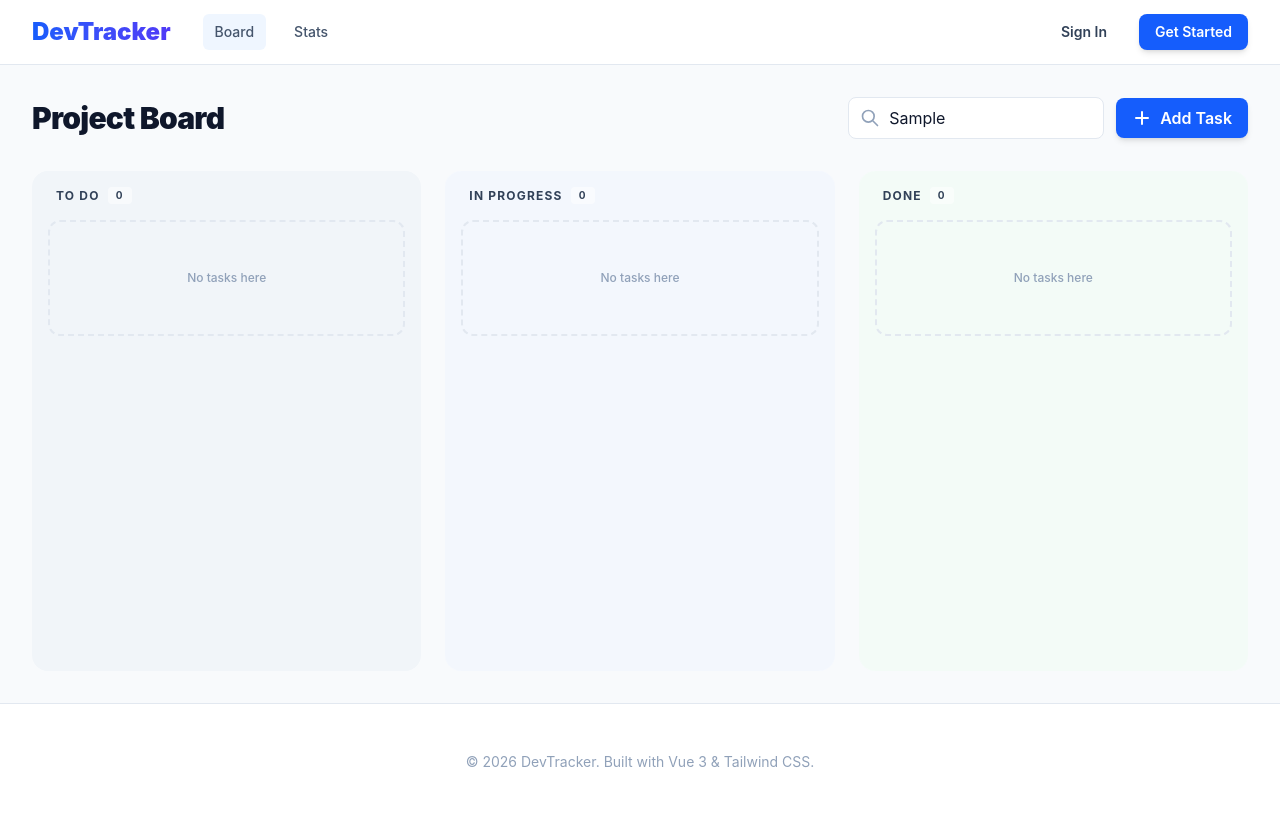
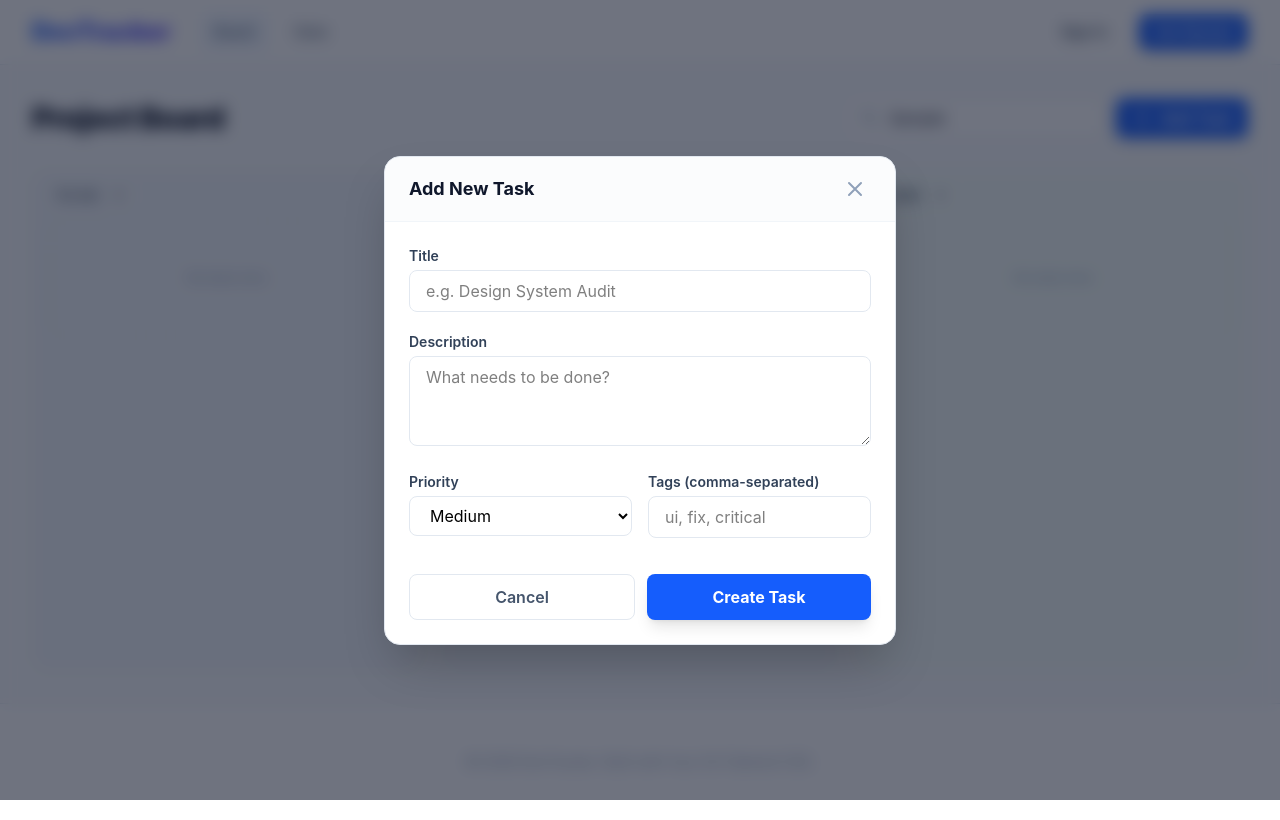
Before and after one commit to Kal-T/dev-tracker, a Vue app: page /board in a window 1280 px wide. Both pictures are taken after typing "Sample" into the empty fields and a click on the button "Add Task". Built offline with nearby package versions, Linux system fonts and the light colour scheme; the HTML template or start-up script is replaced by a standard one.

Commit message:
implement AddTaskModal with VeeValidate/Yup and slot-based BaseModal

```diff
--- a/package.json
+++ b/package.json
@@ -22,8 +22,10 @@
     "@tailwindcss/vite": "^4.2.4",
     "pinia": "^3.0.4",
     "tailwindcss": "^4.2.4",
+    "vee-validate": "^4.15.1",
     "vue": "beta",
-    "vue-router": "^5.0.4"
+    "vue-router": "^5.0.4",
+    "yup": "^1.7.1"
   },
   "devDependencies": {
     "@tsconfig/node24": "^24.0.4",
--- /dev/null
+++ b/src/components/AddTaskModal.vue
@@ -0,0 +1,125 @@
+<script setup lang="ts">
+import { useForm, useField } from 'vee-validate'
+import * as yup from 'yup'
+import { useTaskStore } from '@/stores/taskStore'
+import BaseModal from './BaseModal.vue'
+
+const emit = defineEmits<{
+  (e: 'close'): void
+}>()
+
+const taskStore = useTaskStore()
+
+// Validation Schema
+const schema = yup.object({
+  title: yup.string().required('Title is required').min(3, 'Title must be at least 3 characters'),
+  description: yup.string().optional(),
+  priority: yup.string().oneOf(['low', 'medium', 'high']).required('Priority is required'),
+  tags: yup.string().optional()
+})
+
+const { handleSubmit, errors, isSubmitting } = useForm({
+  validationSchema: schema,
+  initialValues: {
+    priority: 'medium',
+    tags: ''
+  }
+})
+
+const { value: title } = useField<string>('title')
+const { value: description } = useField<string>('description')
+const { value: priority } = useField<string>('priority')
+const { value: tagsInput } = useField<string>('tags')
+
+const onSubmit = handleSubmit((values) => {
+  // Process tags from comma-separated string to array
+  const tagsArray = values.tags
+    ? values.tags.split(',').map(tag => tag.trim()).filter(tag => tag !== '')
+    : []
+
+  taskStore.addTask({
+    title: values.title,
+    description: values.description || '',
+    priority: values.priority as 'low' | 'medium' | 'high',
+    status: 'todo',
+    tags: tagsArray
+  })
+
+  emit('close')
+})
+</script>
+
+<template>
+  <BaseModal @close="$emit('close')">
+    <template #title>Add New Task</template>
+
+    <form @submit="onSubmit" class="space-y-5">
+      <!-- Title Field -->
+      <div>
+        <label class="block text-sm font-semibold text-slate-700 mb-1">Title</label>
+        <input
+          v-model="title"
+          type="text"
+          placeholder="e.g. Design System Audit"
+          class="w-full px-4 py-2 rounded-lg border focus:ring-2 focus:ring-blue-500 outline-none transition-all"
+          :class="errors.title ? 'border-red-500 bg-red-50' : 'border-slate-200'"
+        >
+        <span v-if="errors.title" class="text-xs text-red-500 mt-1 block">{{ errors.title }}</span>
+      </div>
+
+      <!-- Description Field -->
+      <div>
+        <label class="block text-sm font-semibold text-slate-700 mb-1">Description</label>
+        <textarea
+          v-model="description"
+          rows="3"
+          placeholder="What needs to be done?"
+          class="w-full px-4 py-2 rounded-lg border border-slate-200 focus:ring-2 focus:ring-blue-500 outline-none transition-all"
+        ></textarea>
+      </div>
+
+      <div class="grid grid-cols-2 gap-4">
+        <!-- Priority Field -->
+        <div>
+          <label class="block text-sm font-semibold text-slate-700 mb-1">Priority</label>
+          <select
+            v-model="priority"
+            class="w-full px-4 py-2 rounded-lg border border-slate-200 focus:ring-2 focus:ring-blue-500 outline-none transition-all bg-white"
+          >
+            <option value="low">Low</option>
+            <option value="medium">Medium</option>
+            <option value="high">High</option>
+          </select>
+        </div>
+
+        <!-- Tags Field -->
+        <div>
+          <label class="block text-sm font-semibold text-slate-700 mb-1">Tags (comma-separated)</label>
+          <input
+            v-model="tagsInput"
+            type="text"
+            placeholder="ui, fix, critical"
+            class="w-full px-4 py-2 rounded-lg border border-slate-200 focus:ring-2 focus:ring-blue-500 outline-none transition-all"
+          >
+        </div>
+      </div>
+
+      <div class="pt-4 flex gap-3">
+        <button
+          type="button"
+          @click="$emit('close')"
+          class="flex-1 px-4 py-2.5 rounded-lg border border-slate-200 text-slate-600 font-semibold hover:bg-slate-50 transition-colors"
+        >
+          Cancel
+        </button>
+        <button
+          type="submit"
+          :disabled="isSubmitting"
+          class="flex-1 bg-blue-600 text-white px-4 py-2.5 rounded-lg font-bold shadow-lg hover:bg-blue-700 disabled:opacity-50 transition-all"
+        >
+          {{ isSubmitting ? 'Adding...' : 'Create Task' }}
+        </button>
+      </div>
+    </form>
+  </BaseModal>
+</template>
--- /dev/null
+++ b/src/components/BaseModal.vue
@@ -0,0 +1,50 @@
+<script setup lang="ts">
+defineEmits<{
+  (e: 'close'): void
+}>()
+</script>
+
+<template>
+  <Teleport to="body">
+    <div
+      class="fixed inset-0 z-[100] flex items-center justify-center p-4 sm:p-6"
+      role="dialog"
+      aria-modal="true"
+    >
+      <!-- Backdrop -->
+      <div
+        class="absolute inset-0 bg-slate-900/60 backdrop-blur-sm transition-opacity"
+        @click="$emit('close')"
+      ></div>
+
+      <!-- Modal Content -->
+      <div class="relative bg-white rounded-2xl shadow-2xl w-full max-w-lg transform transition-all overflow-hidden border border-slate-200">
+        <div class="px-6 py-4 border-b border-slate-100 flex justify-between items-center bg-slate-50/50">
+          <h3 class="text-lg font-bold text-slate-900">
+            <slot name="title">Modal Title</slot>
+          </h3>
+          <button
+            @click="$emit('close')"
+            class="text-slate-400 hover:text-slate-600 p-1 rounded-full hover:bg-slate-100 transition-colors"
+          >
+            <svg xmlns="http://www.w3.org/2000/svg" class="h-6 w-6" fill="none" viewBox="0 0 24 24" stroke="currentColor">
+              <path stroke-linecap="round" stroke-linejoin="round" stroke-width="2" d="M6 18L18 6M6 6l12 12" />
+            </svg>
+          </button>
+        </div>
+
+        <div class="p-6">
+          <slot />
+        </div>
+
+        <div v-if="$slots.footer" class="px-6 py-4 border-t border-slate-100 bg-slate-50/50">
+          <slot name="footer" />
+        </div>
+      </div>
+    </div>
+  </Teleport>
+</template>
+
+<style scoped>
+/* Add transitions if needed */
+</style>
--- a/src/views/BoardView.vue
+++ b/src/views/BoardView.vue
@@ -2,9 +2,11 @@
 import { ref, computed } from 'vue'
 import { useTaskStore, type TaskStatus } from '@/stores/taskStore'
 import TaskCard from '@/components/TaskCard.vue'
+import AddTaskModal from '@/components/AddTaskModal.vue'
 
 const taskStore = useTaskStore()
 const searchQuery = ref('')
+const isModalOpen = ref(false)
 
 // Filtered tasks based on search query
 const filteredTasks = computed(() => {
@@ -42,15 +44,8 @@ const handleDelete = (id: string) => {
   }
 }
 
-// Helper to add a mock task if the board is empty
-const addSampleTask = () => {
-  taskStore.addTask({
-    title: 'New Feature Request',
-    description: 'Implement dark mode toggle in the settings panel.',
-    status: 'todo',
-    priority: 'medium',
-    tags: ['ui', 'ux'],
-  })
+const toggleModal = () => {
+  isModalOpen.value = !isModalOpen.value
 }
 </script>
 
@@ -72,7 +67,7 @@ const addSampleTask = () => {
           >
         </div>
         <button
-          @click="addSampleTask"
+          @click="toggleModal"
           class="bg-blue-600 hover:bg-blue-700 text-white px-4 py-2 rounded-lg font-semibold shadow-md hover:shadow-blue-200 transition-all flex items-center gap-2 whitespace-nowrap"
         >
           <svg xmlns="http://www.w3.org/2000/svg" class="h-5 w-5" viewBox="0 0 20 20" fill="currentColor">
@@ -83,6 +78,7 @@ const addSampleTask = () => {
       </div>
     </div>
 
+    <!-- Kanban Grid -->
     <div class="grid grid-cols-1 md:grid-cols-3 gap-6 items-start">
       <div
         v-for="(col, key) in columns"
@@ -115,6 +111,12 @@ const addSampleTask = () => {
         </div>
       </div>
     </div>
+
+    <!-- Modals -->
+    <AddTaskModal
+      v-if="isModalOpen"
+      @close="toggleModal"
+    />
   </div>
 </template>
 
```
Also changed, not shown: 1 other file (tests, documents, lock files or other folders).
